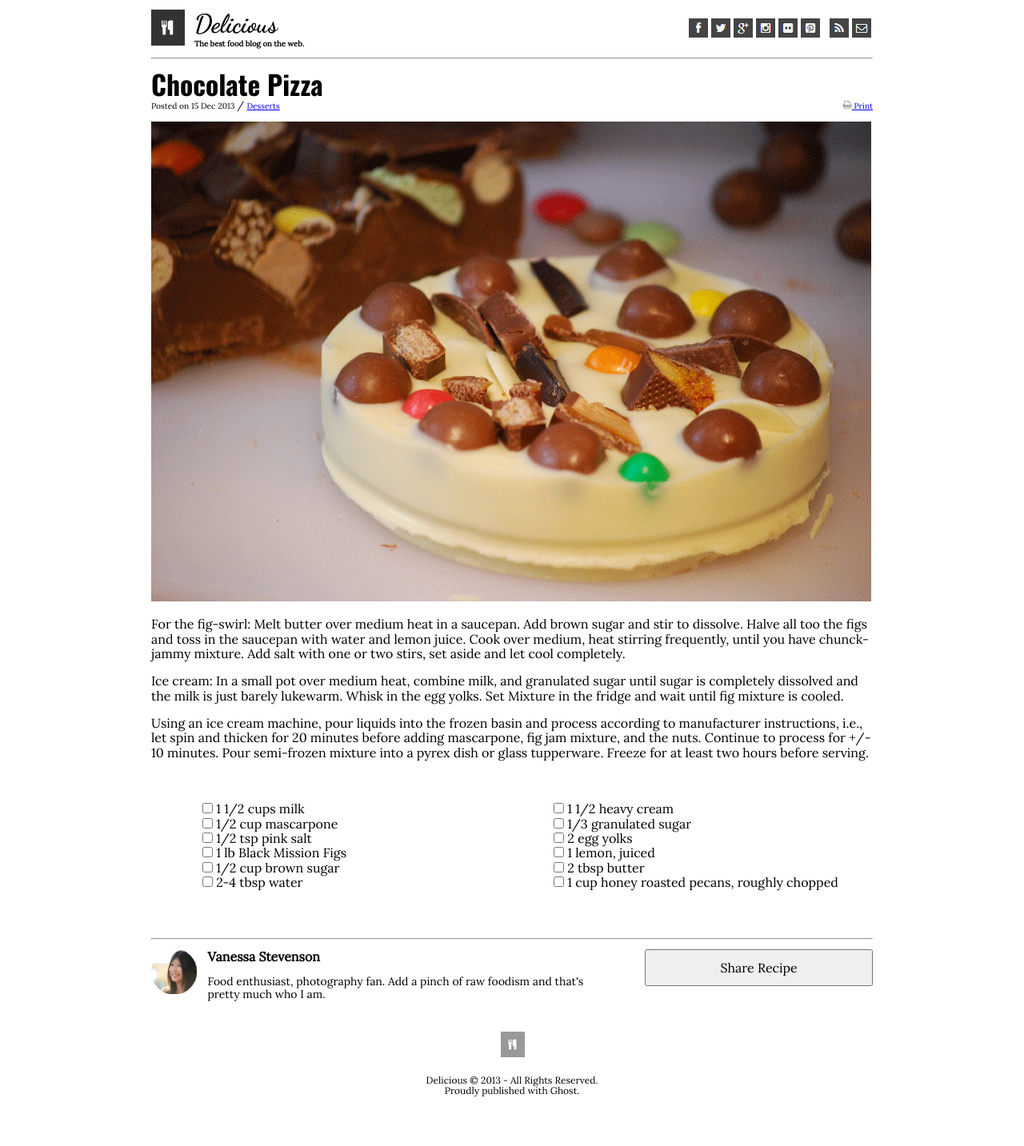
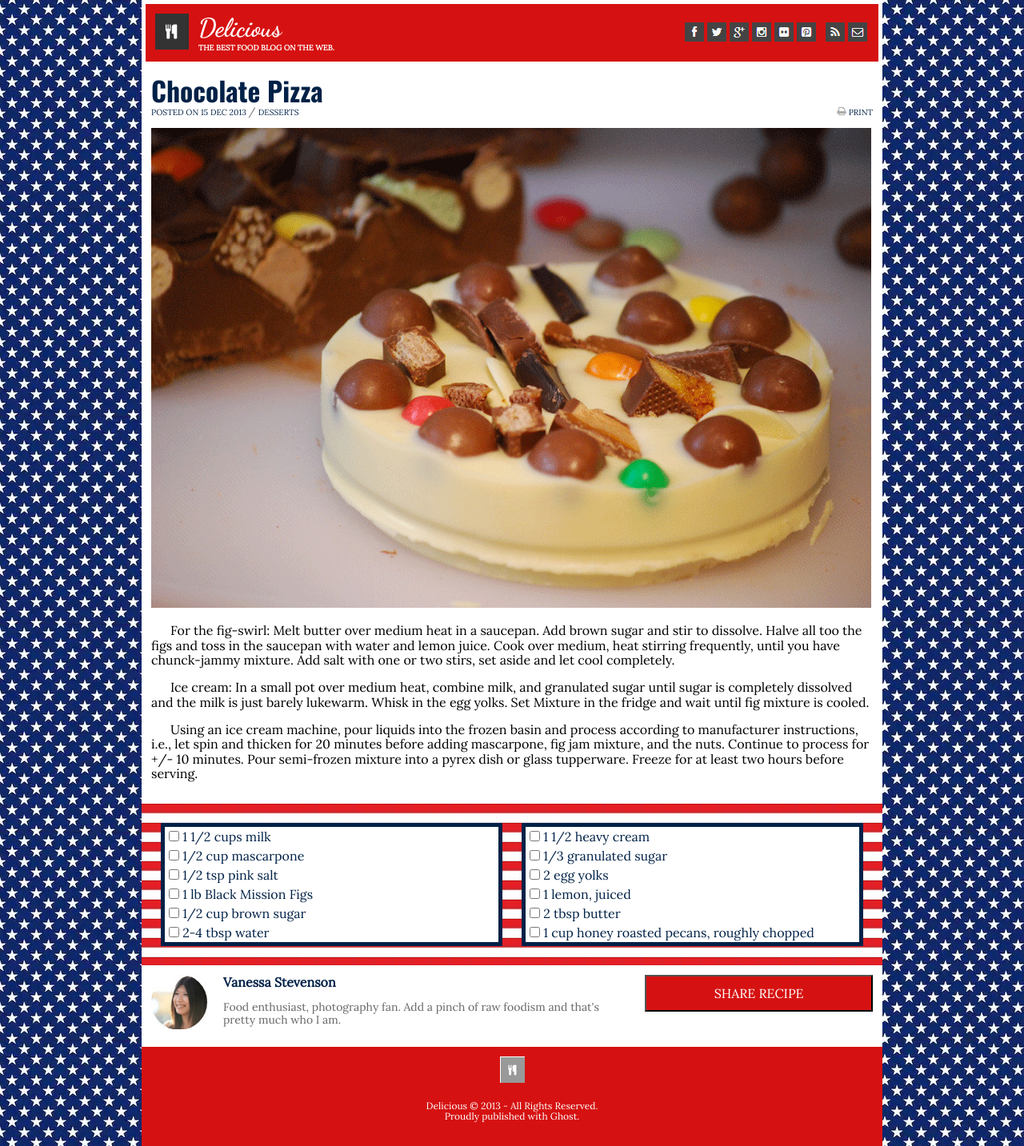
Before and after one commit to mlhaus/chocolate-pizza, a plain HTML site: page index.html in a window 1280 px wide. Shown: the whole page at 80% size. Before the commit the page ends 1401 px from the top, so only its background shows below. Drawn offline with nearby package versions, Linux system fonts and the light colour scheme.

Commit message:
Added america theme

```diff
--- /dev/null
+++ b/css/america-theme.css
@@ -0,0 +1,62 @@
+body {
+  background: url('../assets/stars.jpg');
+}
+
+header {
+  background-color: #d61111;
+  border: 5px solid #fff;
+}
+
+#header-title h1, #header-title h4 {
+  color: #fff;
+}
+
+hr {
+  display: none;
+}
+
+main {
+  background-color: #fff;
+}
+
+main h2, #post-date, #post-info a {
+  color: #002147;
+}
+
+.ingredients {
+  background: url("../assets/stripes.jpg") repeat;
+  box-shadow: none;
+  margin: 0;
+}
+
+.ingredients ul {
+  border: 5px solid #002147;
+  padding: 0;
+}
+
+.ingredients li {
+  background-color: #fff;
+  padding-left: 5px;
+  color: #002147;
+}
+
+.author {
+  background-color: #fff;
+  color: #002147;
+}
+
+#share {
+  background-color: #d61111;
+}
+
+#share:hover {
+  background-color: #002147;
+}
+
+footer {
+  background-color: #d61111;
+}
+
+footer p {
+  color: #fff;
+}
--- a/css/base.css
+++ b/css/base.css
@@ -1,4 +1,4 @@
-/* This file controls the website's font-family, font-size, text-align, and list-style properties */
+/* This file controls the website's text properties such as: font-family, font-size, color, text-align, and list-style  */
 
 body {
   font-family: 'Lora', serif;
@@ -13,6 +13,8 @@ body {
 
 #header-title h4 {
   font-size: 0.6em;
+  text-transform: uppercase;
+  color: #666;
 }
 
 #header-social-links ul {
@@ -28,12 +30,23 @@ main h2 {
 
 #post-info, #post-date, #post-info a {
   font-size: 0.8em;
+  text-transform: uppercase;
+  color: #666;
+  text-decoration: none;
+}
+
+#main-content p {
+  text-indent: 24px;
 }
 
 /* Ingredients section */
 
 .ingredients ul {
   list-style: none;
+}
+
+.ingredients li {
+  line-height: 24px;
 }
 
 /* Author section */
@@ -44,10 +57,14 @@ main h2 {
 
 #author-text p {
   font-size: 14px;
+  color: #666;
 }
 
 #share {
   font-size: 16px;
+  background: hsl(22, 84%, 55%);
+  color: white;
+  text-transform: uppercase;
 }
 
 /* Footer section */
@@ -58,4 +75,5 @@ footer {
 
 footer p {
   font-size: 12px;
+  color: #999;
 }
--- a/css/layout.css
+++ b/css/layout.css
@@ -89,7 +89,7 @@
 }
 
 /* This is the start of my custom layout styles */
-/* This file controls the website's display and box model (margin, padding, and width) properties */
+/* This file controls the website's display and box model (margin, padding, border, height and width) properties */
 
 .flex-container {
   display: flex;
@@ -100,6 +100,8 @@ img {
 }
 
 hr {
+  height: 13px;
+  border: 0;
   margin: 0 12px;
 }
 
--- a/css/modules.css
+++ b/css/modules.css
@@ -1,58 +1,18 @@
-/* Header section */
+/* This file controls individual component's properties */
 
-#header-title h4 {
-  text-transform: uppercase;
-  color: #666;
+hr {
+  background: url("../assets/hr.png") no-repeat center;
 }
 
-hr {
-  background: url("https://mlhaus.github.io/cr-301d5/class-00/lab-c/lab/img/hr.png") no-repeat center;
-  height: 13px;
-  border: 0;
-}
-
-#post-info, #post-date, #post-info a {
-  text-transform: uppercase;
-  color: #666;
-  text-decoration: none;
-}
-
-#main-content p {
-  text-indent: 24px;
-}
+/* Ingredients section */
 
 .ingredients {
-  background-image: url("../assets/list-bg2.png");
+  background: url("../assets/list-bg2.png") repeat-y;
   box-shadow: 0 5px 5px #ccc;
 }
 
-.ingredients li {
-  line-height: 24px;
-}
-
-input[type=checkbox]:checked + label {
-  color: #ccc;
-  text-decoration: line-through;
-}
+/* Author section */
 
 #author-img {
   min-width: 78px;
 }
-
-#share {
-  background: hsl(22, 84%, 55%);
-  color: white;
-  text-transform: uppercase;
-}
-
-#share:hover {
-  background: hsl(22, 84%, 50%)
-}
-
-#author-text p {
-  color: #666;
-}
-
-footer p {
-  color: #999;
-}
--- /dev/null
+++ b/css/state.css
@@ -0,0 +1,14 @@
+/* This file controls styling that changes upon user interaction */
+
+/* Ingredients section */
+
+input[type=checkbox]:checked + label {
+  color: #ccc;
+  text-decoration: line-through;
+}
+
+/* Author section */
+
+#share:hover {
+  background: hsl(22, 84%, 50%);
+}
--- a/index.html
+++ b/index.html
@@ -8,7 +8,9 @@
   <link href="css/normalize.css" rel="stylesheet">
   <link href="css/base.css" rel="stylesheet">
   <link href="css/layout.css" rel="stylesheet">
-  <!-- <link href="css/modules.css" rel="stylesheet"> -->
+  <link href="css/modules.css" rel="stylesheet">
+  <link href="css/state.css" rel="stylesheet">
+  <link href="css/america-theme.css" rel="stylesheet">
 </head>
 <body>
   <div class="grid-container outline">
```
Also changed, not shown: assets/hr.png (added), assets/stars.jpg (added), assets/stripes.jpg (added).
